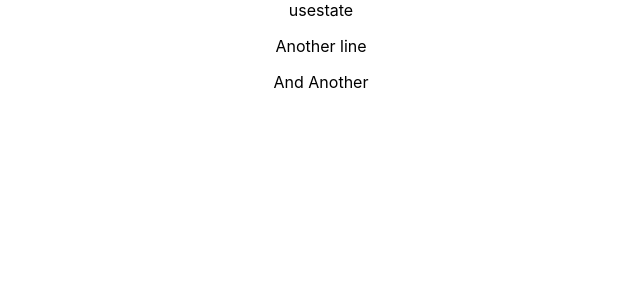
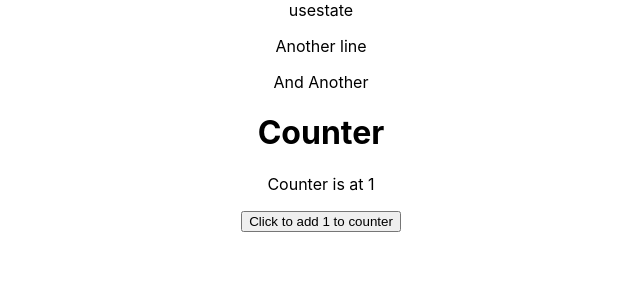
Before and after one commit to DaniBena1/usestate, a React (Create React App) app: page / in a window 1280 px wide. Shown: the top 300 px of the page, without its empty margins (319-959 px from the left). Built offline with nearby package versions, Linux system fonts and the light colour scheme.

Commit message:
Added useState

```diff
--- a/src/App.js
+++ b/src/App.js
@@ -1,4 +1,5 @@
 import './App.css';
+import Counter from './Counter';
 
 function App() {
   return (
@@ -6,6 +7,7 @@
       usestate
       <p>Another line</p>
       <p>And Another</p>
+      <Counter/>
     </div>
   );
 }
--- /dev/null
+++ b/src/Counter.js
@@ -0,0 +1,22 @@
+import { useState } from "react";
+
+function Counter() {
+    const [count, setCount] = useState(1)
+    function incr(){
+        setCount(
+            function(oldCount){
+                return oldCount + 1
+            }
+        )
+        // console.log(count)
+    }
+    return (
+      <div className="Counter">
+        <h1>Counter</h1>
+        <p>Counter is at {count}</p>
+        <button onClick={incr}>Click to add 1 to counter</button>
+      </div>
+    );
+  }
+
+  export default Counter;
```
